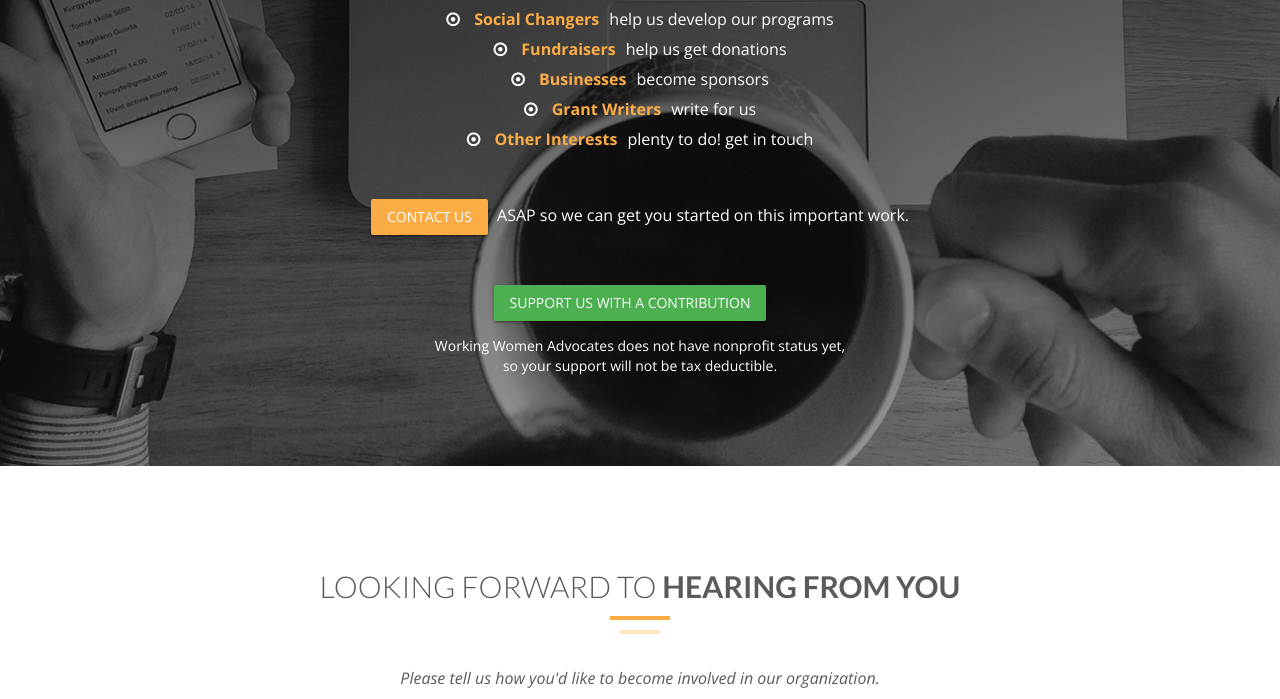
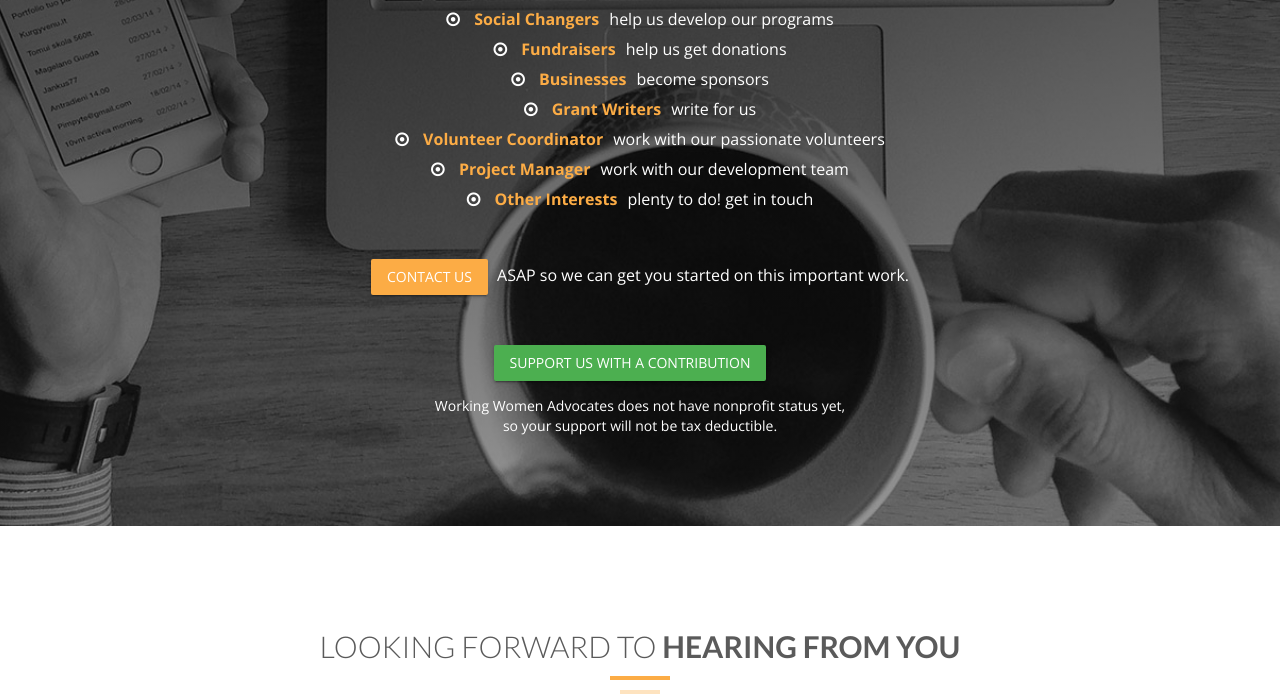
Before and after one commit to Working-Women-Advocates/landing-page, a plain HTML site: page index.html in a window 1280 px wide. Shown: the part 3105-3804 px from the top of the page. Drawn offline with nearby package versions, Linux system fonts and the light colour scheme; a script that the page names is missing.

Commit message:
added volutneering opps and new favicon

```diff
--- a/index.html
+++ b/index.html
@@ -319,6 +319,14 @@
                             </li>
                             <li>
                                 <span class="fa fa-dot-circle-o"></span>
+                                <span class="involved-title">Volunteer Coordinator</span>work with our passionate volunteers
+                            </li>
+                            <li>
+                                <span class="fa fa-dot-circle-o"></span>
+                                <span class="involved-title">Project Manager</span>work with our development team
+                            </li>
+                            <li>
+                                <span class="fa fa-dot-circle-o"></span>
                                 <span class="involved-title">Other Interests</span>plenty to do! get in touch
                             </li>
                         </ul>
```
Also changed, not shown: favicon.ico.
